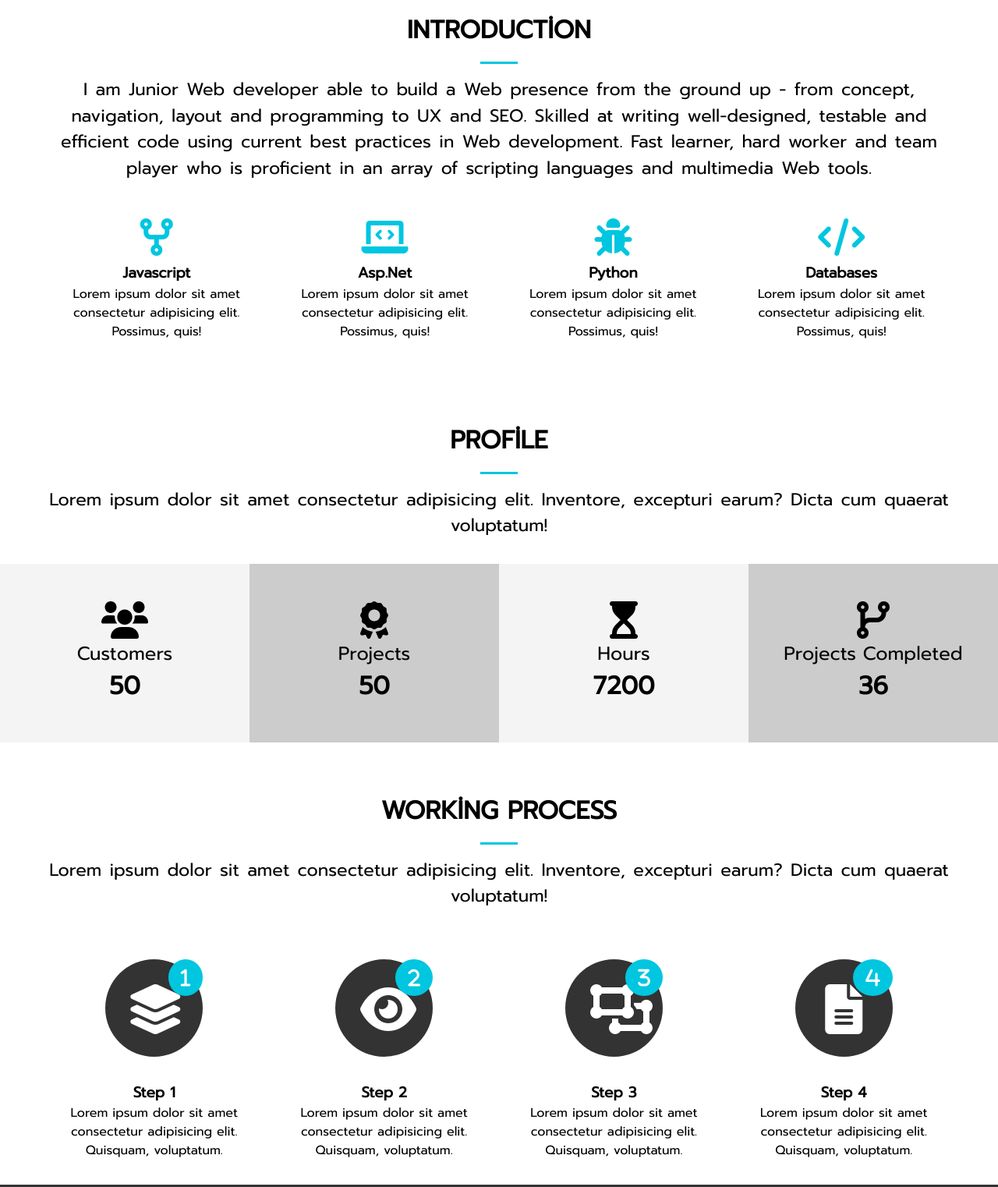
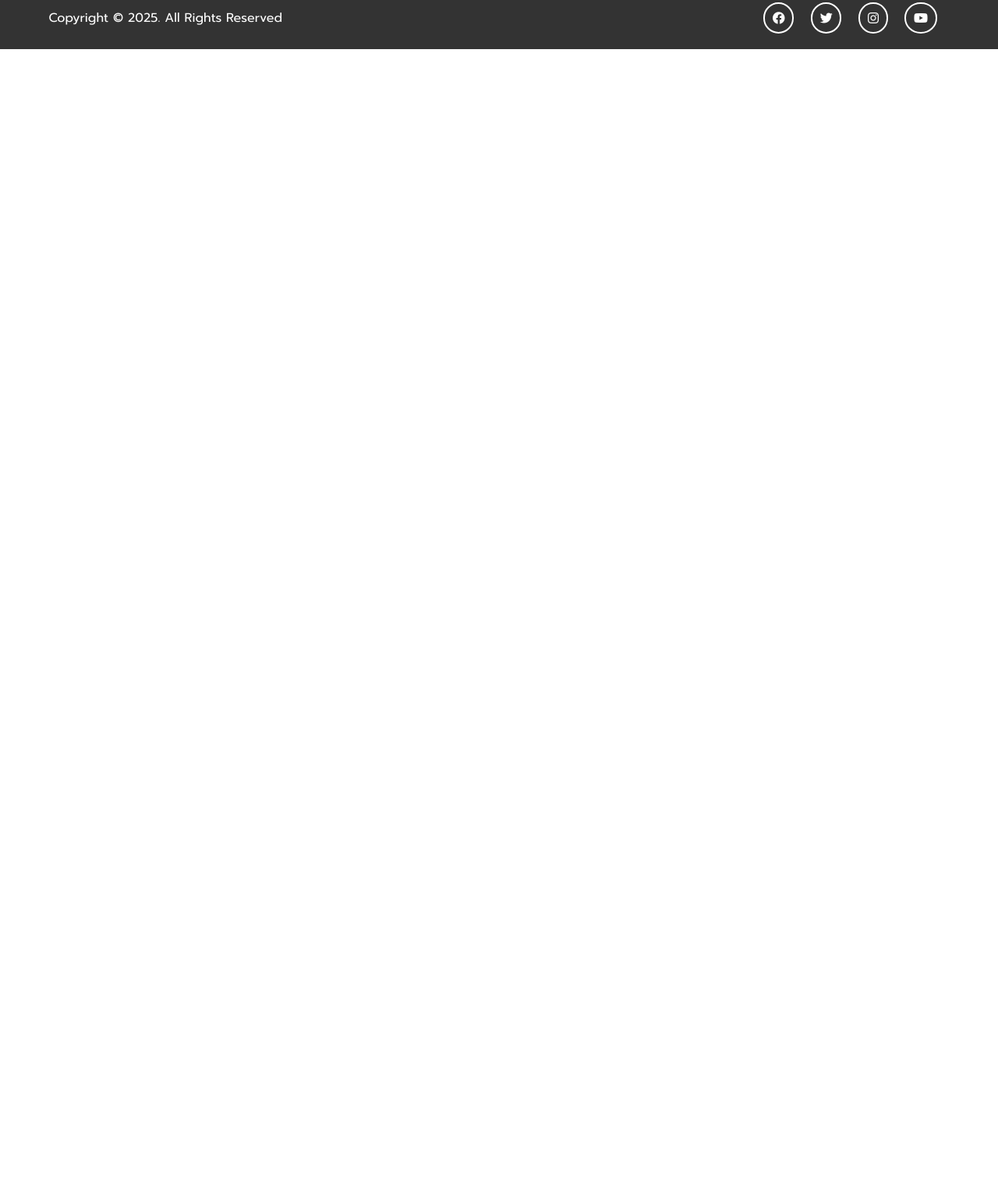
Before and after one commit to BurcuML/Freelancer, a website: page public/about.html in a window 1280 px wide. Shown: the part 103-1625 px from the top of the page at 78% size. After the commit the page ends 800 px from the top, so only its background shows below. Drawn offline with nearby package versions, Linux system fonts and the light colour scheme.

Commit message:
Remove introduction, profile, and working process sections from about.html

```diff
--- a/public/about.html
+++ b/public/about.html
@@ -31,125 +31,6 @@
         </div>
     </header>
 
-    <!-- section a -->
-    <section id="home__a" class="text-center py-2">
-        <div class="container">
-            <h2 class="section-title">Introduction</h2>
-            <div class="border-bottom"></div>
-            <p class="lead">
-                I am Junior Web developer able to build a Web presence from the ground up - from concept, navigation,
-                layout and programming to UX and SEO. Skilled at writing well-designed, testable and efficient code
-                using current best practices in Web development. Fast learner, hard worker and team player who is
-                proficient in an array of scripting languages and multimedia Web tools.
-            </p>
-            <div class="skills my-3">
-                <div>
-                    <i class="fa-solid fa-code-fork fa-3x"></i>
-                    <h3>Javascript</h3>
-                    <p>Lorem ipsum dolor sit amet consectetur adipisicing elit. Possimus, quis!</p>
-                </div>
-                <div>
-                    <i class="fa-solid fa-laptop-code fa-3x"></i>
-                    <h3>Asp.Net</h3>
-                    <p>Lorem ipsum dolor sit amet consectetur adipisicing elit. Possimus, quis!</p>
-                </div>
-                <div>
-                    <i class="fa-solid fa-bug fa-3x"></i>
-                    <h3>Python</h3>
-                    <p>Lorem ipsum dolor sit amet consectetur adipisicing elit. Possimus, quis!</p>
-                </div>
-                <div>
-                    <i class="fa-solid fa-code fa-3x"></i>
-                    <h3>Databases</h3>
-                    <p>Lorem ipsum dolor sit amet consectetur adipisicing elit. Possimus, quis!</p>
-                </div>
-            </div>
-        </div>
-    </section>
-
-    <!-- section b -->
-    <section id="home__b" class="text-center py-2">
-        <div class="container">
-            <h2 class="section-title">Profile</h2>
-            <div class="border-bottom"></div>
-            <p class="lead">
-                Lorem ipsum dolor sit amet consectetur adipisicing elit. Inventore, excepturi earum? Dicta cum quaerat
-                voluptatum!
-            </p>
-        </div>
-        <div class="profile">
-            <div>
-                <ul>
-                    <li><i class="fas fa-users fa-3x"></i></li>
-                    <li class="title">Customers</li>
-                    <li class="number">50</li>
-                </ul>
-            </div>
-            <div>
-                <ul>
-                    <li><i class="fas fa-award fa-3x"></i></li>
-                    <li class="title">Projects</li>
-                    <li class="number">50</li>
-                </ul>
-            </div>
-            <div>
-                <ul>
-                    <li><i class="fas fa-hourglass-start fa-3x"></i></li>
-                    <li class="title">Hours</li>
-                    <li class="number">7200</li>
-                </ul>
-            </div>
-            <div>
-                <ul>
-                    <li><i class="fas fa-code-branch fa-3x"></i></li>
-                    <li class="title">Projects Completed</li>
-                    <li class="number">36</li>
-                </ul>
-            </div>
-        </div>
-    </section>
-
-    <!-- section c -->
-    <section id="home__c" class="text-center py-2">
-        <div class="container">
-            <h2 class="section-title">Working Process</h2>
-            <div class="border-bottom"></div>
-            <p class="lead">
-                Lorem ipsum dolor sit amet consectetur adipisicing elit. Inventore, excepturi earum? Dicta cum quaerat
-                voluptatum!
-            </p>
-            <div class="process">
-                <div class="process-item">
-                    <i class="fa-solid fa-layer-group fa-4x process__icon my-2">
-                        <div class="process__step">1</div>
-                    </i>
-                    <h3>Step 1</h3>
-                    <p>Lorem ipsum dolor sit amet consectetur adipisicing elit. Quisquam, voluptatum.</p>
-                </div>
-                <div class="process-item">
-                    <i class="fa-solid fa-eye fa-4x process__icon my-2">
-                        <div class="process__step">2</div>
-                    </i>
-                    <h3>Step 2</h3>
-                    <p>Lorem ipsum dolor sit amet consectetur adipisicing elit. Quisquam, voluptatum.</p>
-                </div>
-                <div class="process-item">
-                    <i class="fas fa-object-ungroup fa-4x process__icon my-2">
-                        <div class="process__step">3</div>
-                    </i>
-                    <h3>Step 3</h3>
-                    <p>Lorem ipsum dolor sit amet consectetur adipisicing elit. Quisquam, voluptatum.</p>
-                </div>
-                <div>
-                    <i class="fas fa-file-alt fa-4x process__icon my-2">
-                        <div class="process__step">4</div>
-                    </i>
-                    <h3>Step 4</h3>
-                    <p>Lorem ipsum dolor sit amet consectetur adipisicing elit. Quisquam, voluptatum.</p>
-                </div>
-            </div>
-        </div>
-    </section>
     <footer id="main-footer">
         <div class="footer-content container">
             <p>Copyright &copy; 2025. All Rights Reserved</p>
```
